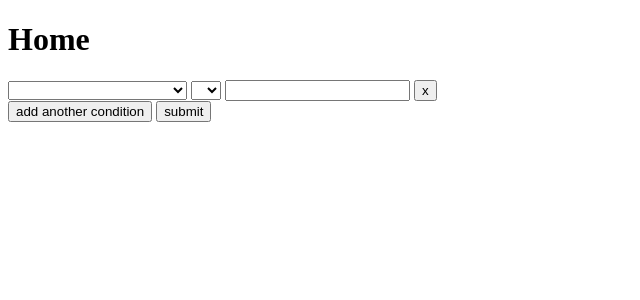
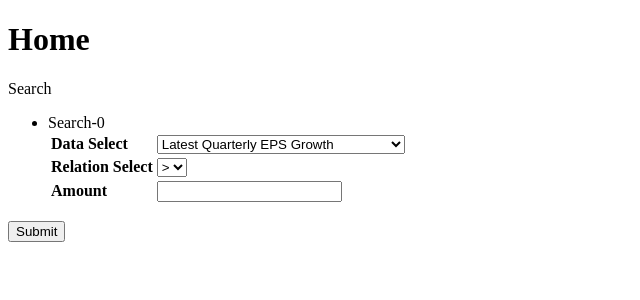
Before and after one commit to nrudzis/Capstone_1, a Flask app: page /home in a window 1280 px wide. Shown: the top 300 px of the page, without its empty margins (0-640 px from the left). Run offline with Flask 2, Linux system fonts and the light colour scheme; the visitor is signed in with stand-in values (Sample User, id 1).

Commit message:
added initial company search functionality

```diff
--- a/app.py
+++ b/app.py
@@ -1,9 +1,9 @@
 """Stocks application."""
 
-from flask import Flask, redirect, render_template, url_for, session
+from flask import Flask, redirect, render_template, url_for, session, request
 from flask_debugtoolbar import DebugToolbarExtension
-from models import db, connect_db, User
-from forms import LoginForm, RegisterForm
+from models import db, connect_db, User, Company
+from forms import LoginForm, RegisterForm, SearchForm
 
 app = Flask(__name__)
 
@@ -25,7 +25,7 @@ def redirect_to_home():
 
 @app.route('/home', methods=['GET', 'POST'])
 def show_home():
-    """Show home page."""
+    """Display home page."""
 
     if 'username' not in session:
         login_form = LoginForm()
@@ -51,4 +51,17 @@ def show_home():
         else:
             return render_template('logged-out-home.html', login_form=login_form, register_form=register_form)
     else:
-        return render_template('logged-in-home.html')
+        search_form = SearchForm()
+        if search_form.validate_on_submit():
+            return redirect('/companies/search-results')
+        return render_template('logged-in-home.html', search_form=search_form)
+
+
+@app.route('/companies/search-results', methods=['POST'])
+def show_results():
+    """Display results of search."""
+
+    form_values = list(request.form.to_dict().values())
+    query_elements = [(form_values[i], form_values[i+1], form_values[i+2]) for i in range(1, len(form_values), 3)]
+    companies = Company.search(query_elements)
+    return render_template('search-results.html', companies=companies)
--- a/forms.py
+++ b/forms.py
@@ -1,5 +1,5 @@
 from flask_wtf import FlaskForm
-from wtforms import StringField, EmailField, PasswordField, SubmitField
+from wtforms import StringField, EmailField, PasswordField, SubmitField, Form, SelectField, DecimalField, FieldList, FormField
 
 
 class LoginForm(FlaskForm):
@@ -18,3 +18,23 @@ class RegisterForm(FlaskForm):
     password = PasswordField('Create a password', validators=[])
     #verify_password = PasswordField('Verify password', validators=[])
     register_submit = SubmitField('Register')
+
+class SearchSubform(Form):
+    data_select = SelectField(choices=[
+            ('q_eps_growth_first', 'Latest Quarterly EPS Growth'),
+            ('q_eps_growth_next', '1 Quarter Ago Quarterly EPS Growth'),
+            ('q_eps_growth_last', '2 Quarters Ago Quarterly EPS Growth'),
+            ('a_eps_growth_first', 'Latest Annual EPS Growth'),
+            ('a_eps_growth_next', '1 Year Ago Annual EPS Growth'),
+            ('a_eps_growth_last', '2 Years Ago Annual EPS Growth'),
+            ('institutional_holders', 'Institutional Holders')
+        ])
+    relation_select = SelectField(choices=[
+            ('greater', '>'),
+            ('less', '<'),
+            ('equal', '=')
+        ])
+    amount = DecimalField()
+
+class SearchForm(FlaskForm):
+    search = FieldList(FormField(SearchSubform), min_entries=1)
--- a/templates/logged-in-home.html
+++ b/templates/logged-in-home.html
@@ -2,6 +2,10 @@
 {% block title %}Home{% endblock %}
 {% block h1 %}Home{% endblock %}
 {% block content %}
+
+<!-- FOR WORK ON REGULAR FORM -->
+
+<!--
 <form action="">
   <div>
     <select>
@@ -25,6 +29,22 @@
   <button type="button" id="new-condition">add another condition</button>
   <input type="submit" value="submit">
 </form>
+-->
+
+<!-- FOR WORK ON WTFORMS FORM -->
+
+<form action="{{ url_for('show_results') }}" method="post">
+  {{ search_form.hidden_tag() }}
+  {% for subform in search_form if subform.widget.input_type != 'hidden' %}
+    {{ subform.label(class_="form-label") }}
+    {{ subform(class_="form-control") }}
+    {% for e in subform.errors %}
+    <small>{{ e }}</small>
+    {% endfor %}
+  {% endfor %}
+  <input type="submit">
+</form>
+
 {% endblock %}
 {% block scripts %}
 <script src={{ url_for('static', filename='newCondition.js') }}></script>
```
Also changed, not shown: models.py (+13 -0 lines), static/newCondition.js (+92 -0 lines), templates/search-results.html (added, +12 -0 lines).
